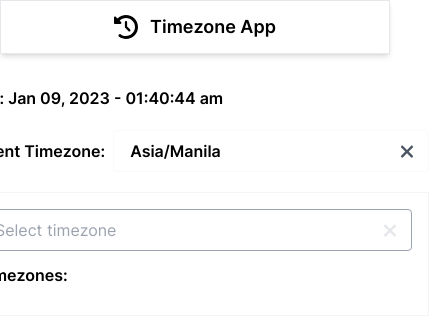
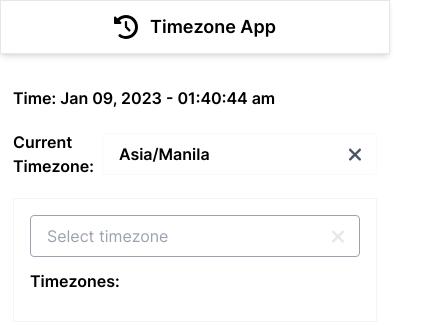
Before and after one commit to emnnipal/timezone-app, a SvelteKit app: page / in a window 390 px wide. Shown: the top 326 px of the page, 445 px wide, since content can reach past the window. Built offline with nearby package versions, Linux system fonts and the light colour scheme.

Commit message:
fix: fix mobile responsiveness

```diff
--- a/src/routes/+page.svelte
+++ b/src/routes/+page.svelte
@@ -1,5 +1,4 @@
 <script lang="ts">
-  import { browser } from '$app/environment';
   import Clock from '$lib/components/Clock.svelte';
   import SelectTimezone from '$lib/components/SelectTimezone.svelte';
   import { LocalStorageKey } from '$lib/enums/local-storage';
@@ -20,7 +19,7 @@
   }
 </script>
 
-<div class="flex min-w-[500px] flex-col gap-5 rounded p-4">
+<div class="flex min-w-[300px] max-w-[500px] flex-col gap-5 rounded p-4">
   <div class="font-semibold">
     Time: <Clock timezone={selectedTimezone} />
   </div>
@@ -47,10 +46,9 @@
         <div
           class="flex place-content-between items-center rounded border border-gray-300 py-4 px-4"
         >
-          <div>
-            {i + 1}.
+          <div class="flex flex-col sm:flex-row">
             <span class="font-semibold">
-              {timezone} -
+              {i + 1}. {timezone} -
             </span>
             <span>
               <!-- TODO: check if interval needs to be changed -->
```
